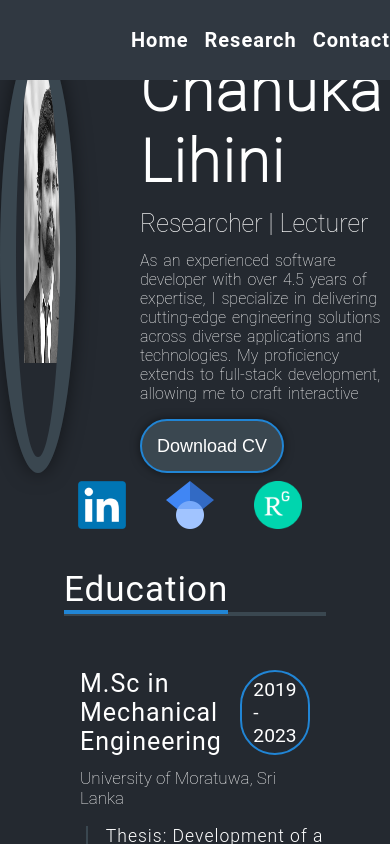
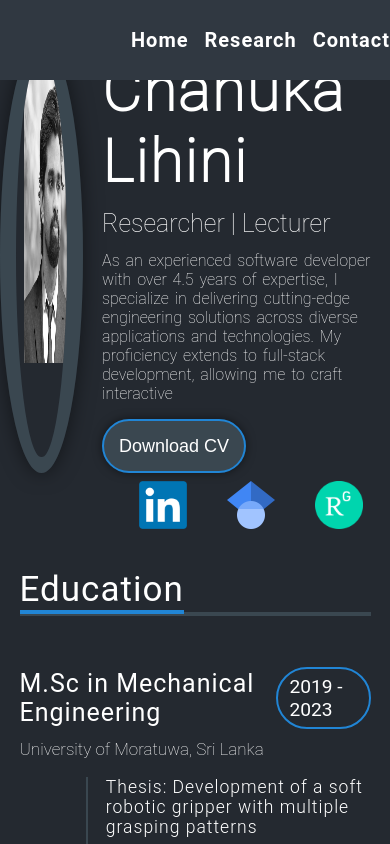
Before and after one commit to ChanukaLihini/chanuka.io, a React (Create React App) app: page /#/ in a window 390 px wide. Shown: the top 844 px of the page. Built offline with nearby package versions, Linux system fonts and the light colour scheme.

Commit message:
mobile responsive issues

```diff
--- a/src/components/About/Profile.css
+++ b/src/components/About/Profile.css
@@ -8,7 +8,7 @@
 .profile-content {
   font-family: "Roboto", sans-serif;
   color: white;
-  padding-left: 5em;
+  padding-left: 5%;
 
   h1 {
     letter-spacing: 2px;
--- a/src/components/AcademicProfiles.css
+++ b/src/components/AcademicProfiles.css
@@ -1,7 +1,7 @@
 .academic-profiles {
   display: flex;
   justify-content: end;
-  padding-right: 5em;
+  padding-right: 5%;
 }
 
 .academic-profile--logo {
--- a/src/components/Contact/ContactLine.css
+++ b/src/components/Contact/ContactLine.css
@@ -3,7 +3,7 @@
   font-size: 22px;
   line-height: 1.25em;
   color: white;
-  padding-left: 3em;
+  padding-left: 5%;
   display: inline-flex;
   font-weight: 200;
 
@@ -11,5 +11,6 @@
     font-size: 25px;
     font-weight: 400;
     padding-right: 1em;
+    min-width: 5em;
   }
 }
--- a/src/components/Home/HomeProfile.css
+++ b/src/components/Home/HomeProfile.css
@@ -31,7 +31,7 @@
   font-family: "Roboto Thin", sans-serif;
   color: white;
   margin-top: -1.5em;
-  padding-left: 4em;
+  padding-left: 5%;
   max-width: 40em;
 
   h1 {
--- a/src/components/Overview/OverviewDescription/Overview.css
+++ b/src/components/Overview/OverviewDescription/Overview.css
@@ -26,7 +26,7 @@ h2 {
 }
 
 .main-container {
-    padding: 5em 15em 0 15em;
+    padding: 5em 5% 0 5%;
 
     .back-btn-container {
         padding-top: 1em;
--- a/src/styles/DescriptionLine.css
+++ b/src/styles/DescriptionLine.css
@@ -1,6 +1,6 @@
 .description-line {
   font-size: 15px;
-  padding-right: 4em;
+  padding-right: 5%;
   margin-top: 1em;
   margin-left: 5.75em;
   padding-bottom: 0.5em;
--- a/src/styles/HeaderLine.css
+++ b/src/styles/HeaderLine.css
@@ -1,7 +1,7 @@
 .header-line {
     font-family: 'Roboto', sans-serif;
     max-height: 200px;
-    padding: 2em 4em;
+    padding: 2em 5%;
     color: white;
     /* animation: headerLineAnimation  1s ease 0s 1 normal forwards; */
 
--- a/src/styles/SubHeaderLine.css
+++ b/src/styles/SubHeaderLine.css
@@ -1,6 +1,6 @@
 .sub-header-line {
     font-family: 'Roboto', sans-serif;
-    padding: 0 5em;
+    padding: 0 5%;
     color: white;
 
     h2{
```
